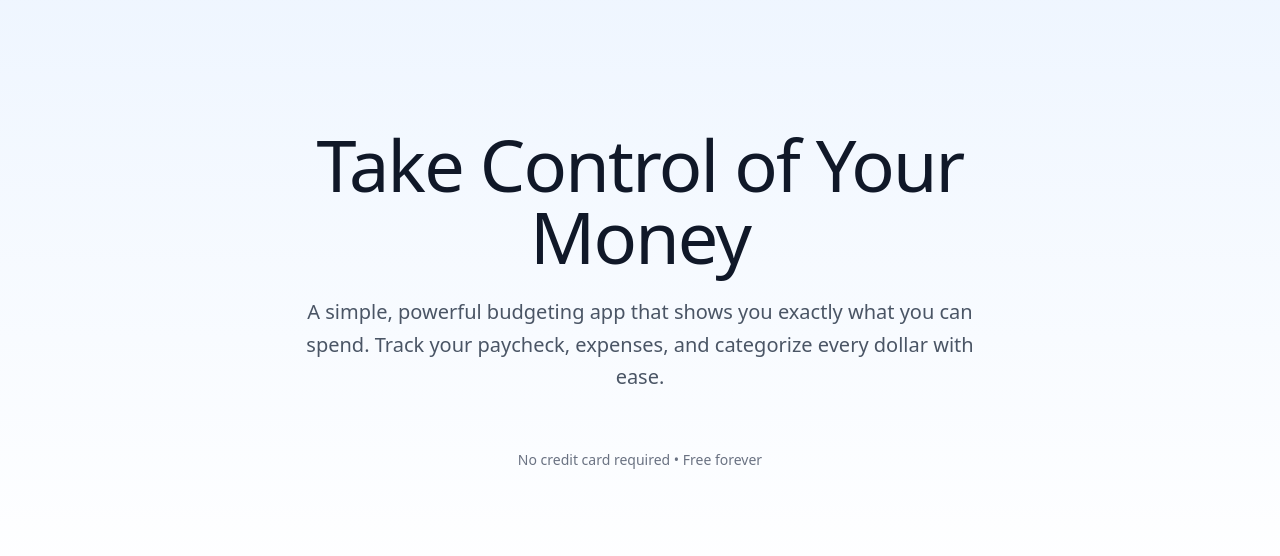
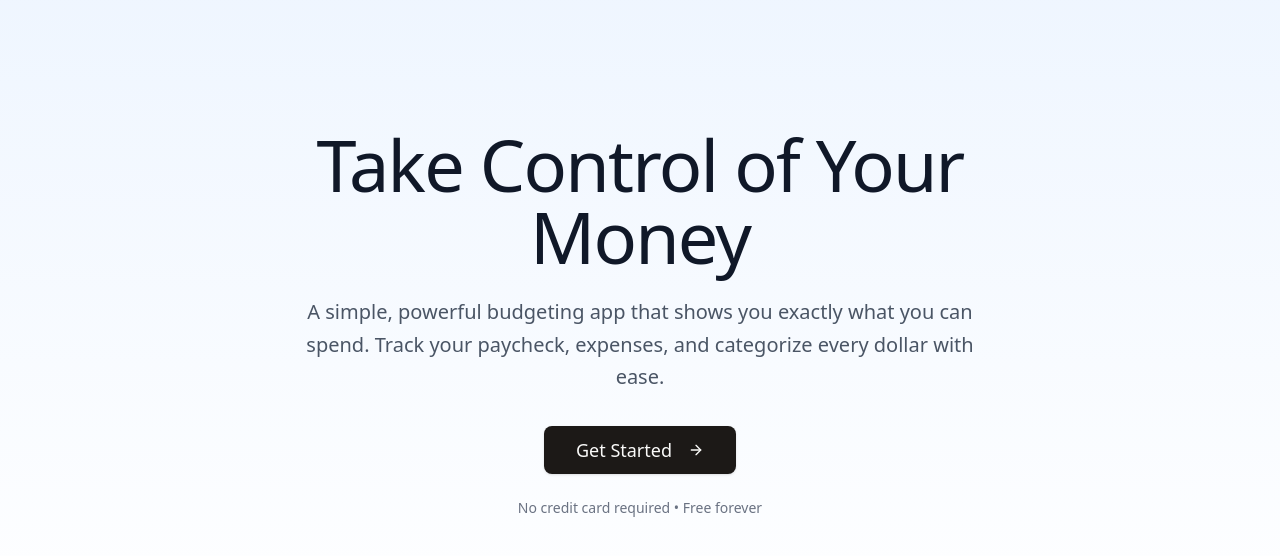
Before and after one commit to tylernpc/BudgitUrself, a Next.js app in the folder budgiturself/: page / in a window 1280 px wide. Shown: the top 556 px of the page. Built offline with nearby package versions, Linux system fonts and the light colour scheme.

Commit message:
New UI Component layer and button

```diff
--- a/budgiturself/app/(marketing)/page.tsx
+++ b/budgiturself/app/(marketing)/page.tsx
@@ -1,3 +1,7 @@
+import { ArrowRight } from "lucide-react"
+
+import { Button } from "@/components/ui/button"
+
 export default function MarketingPage() {
     return (
         <main className="min-h-screen bg-white">
@@ -12,7 +16,10 @@
                             Track your paycheck, expenses, and categorize every dollar with ease.
                         </p>
                         <div className="flex flex-col sm:flex-row gap-4 justify-center">
-
+                            <Button size="lg" className="text-lg px-8 py-6">
+                                Get Started
+                                <ArrowRight className="ml-2 size-5" />
+                            </Button>
                         </div>
                         <p className="mt-6 text-sm text-gray-500">
                             No credit card required • Free forever
--- /dev/null
+++ b/budgiturself/components/ui/button.tsx
@@ -0,0 +1,51 @@
+import * as React from "react"
+import {cva, type VariantProps} from "class-variance-authority"
+
+import {cn} from "@/lib/utils"
+
+const buttonVariants = cva(
+    "inline-flex items-center justify-center gap-2 whitespace-nowrap rounded-md text-sm font-medium transition-colors focus-visible:outline-none focus-visible:ring-1 focus-visible:ring-ring disabled:pointer-events-none disabled:opacity-50 [&_svg]:pointer-events-none [&_svg]:size-4 [&_svg]:shrink-0",
+    {
+        variants: {
+            variant: {
+                default: "bg-primary text-primary-foreground shadow hover:bg-primary/90",
+                destructive:
+                    "bg-destructive text-destructive-foreground shadow-sm hover:bg-destructive/90",
+                outline:
+                    "border border-input bg-background shadow-sm hover:bg-accent hover:text-accent-foreground",
+                secondary:
+                    "bg-secondary text-secondary-foreground shadow-sm hover:bg-secondary/80",
+                ghost: "hover:bg-accent hover:text-accent-foreground",
+                link: "text-primary underline-offset-4 hover:underline",
+            },
+            size: {
+                default: "h-9 px-4 py-2",
+                sm: "h-8 rounded-md px-3 text-xs",
+                lg: "h-10 rounded-md px-8",
+                icon: "h-9 w-9",
+            },
+        },
+        defaultVariants: {
+            variant: "default",
+            size: "default",
+        },
+    }
+)
+
+export interface ButtonProps
+    extends React.ButtonHTMLAttributes<HTMLButtonElement>,
+        VariantProps<typeof buttonVariants> {
+}
+
+const Button = React.forwardRef<HTMLButtonElement, ButtonProps>(
+    ({className, variant, size, ...props}, ref) => (
+        <button
+            ref={ref}
+            className={cn(buttonVariants({variant, size, className}))}
+            {...props}
+        />
+    )
+)
+Button.displayName = "Button"
+
+export {Button, buttonVariants}
```
